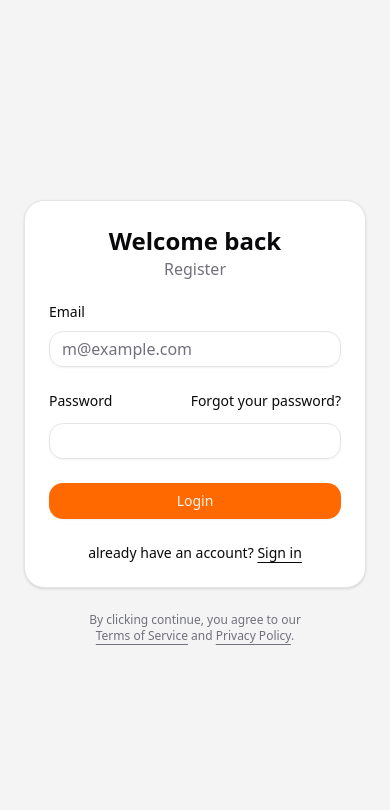
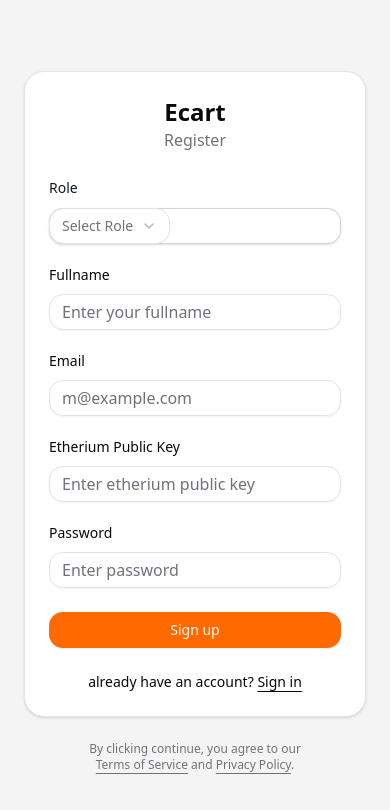
Before and after one commit to nanigopal0/decentralized-marketplace, a React (Vite) app in the folder frontend/: page /register in a window 390 px wide. Shown: the top 810 px of the page. Built offline with nearby package versions, Linux system fonts and the light colour scheme.

Commit message:
register page added

```diff
--- a/frontend/src/App.jsx
+++ b/frontend/src/App.jsx
@@ -15,15 +15,10 @@ import UpdateUser from "./pages/mainpages/UpdateUser";
 import Home from "./pages/buyerPages/Home";
 import MyOrders from "./pages/buyerPages/MyOrders";
 import LandingPage from "./pages/mainpages/LandingPage";
-import {isAuthenticated} from "./store/slices/userSlice";
-
+import { useSelector } from "react-redux";
 
 function App() {
-
-
-  console.log(isAuthenticated);
-
-
+  const {isAuthenticated } = useSelector((state) => state.user)
   return (
     <>
       <Router>
--- a/frontend/src/pages/mainpages/Register.jsx
+++ b/frontend/src/pages/mainpages/Register.jsx
@@ -5,11 +5,43 @@ import { Input } from "@/components/ui/input"
 import { Label } from "@/components/ui/label"
 import "../../App.css"
 import { Link } from "react-router-dom"
+import { useState } from "react"
+import { useDispatch, useSelector } from "react-redux"
+import { register } from "../../../store/slices/userSlice"
+import {
+  Select,
+  SelectContent,
+  SelectItem,
+  SelectTrigger,
+  SelectValue,
+} from "@/components/ui/select";
 
-export default  function Register({
-  className,
-  ...props
-}) {
+export default  function Register({className,...props}) {
+
+  const [fullname , setFullname] = useState('')
+  const [email , setEmail] = useState('')
+  const [password , setPassword] = useState('')
+  const [role , setRole] = useState('')
+  const [etheriumPublicKey , setEtheriumPublicKey] = useState('')
+
+  const dispatch = useDispatch()
+  const {loading , error , message} = useSelector((state) => state.user)
+
+  const handleRegister = async() => {
+    const formdata = new FormData()
+    formdata.append("fullname" , fullname )
+    formdata.append("email" , email )
+    formdata.append("password" , password )
+    formdata.append("role" , role )
+    formdata.append("etheriumPublicKey" , etheriumPublicKey )
+    dispatch(register(formdata))
+    setEmail('')
+    setFullname('')
+    setPassword('')
+    setRole('')
+    setEtheriumPublicKey('')
+  }
+
   return (
     (
     <div className="flex min-h-svh flex-col items-center justify-center bg-muted p-6 md:p-10">
@@ -17,62 +49,56 @@ export default  function Register({
     <div className={cn("flex flex-col gap-6", className)} {...props}>
       <Card className="overflow-hidden p-0">
         <CardContent className="grid p-0 md:grid-cols-2">
-          <form className="p-6 md:p-8">
+          <form className="p-6 md:p-8" onSubmit={handleRegister}>
             <div className="flex flex-col gap-6">
               <div className="flex flex-col items-center text-center">
-                <h1 className="text-2xl font-bold">Welcome back</h1>
+                <h1 className="text-2xl font-bold">Ecart</h1>
                 <p className="text-muted-foreground text-balance">
                   Register
                 </p>
+              </div>
+              <div className="w-full sm:col-span-4">
+                <Label className="block text-sm font-medium leading-6 text-gray-900">
+                  Role
+                </Label>
+                <div className="mt-2">
+                  <div className="flex rounded-md shadow-sm ring-1 ring-inset ring-gray-300 focus-within:ring-2 focus-within:ring-inset focus-within:ring-indigo-600">
+                    <Select
+                      value={role}
+                      onValueChange={(selectedValue) =>
+                        setRole(selectedValue)
+                      }
+                    >
+                      <SelectTrigger>
+                        <SelectValue placeholder="Select Role" />
+                      </SelectTrigger>
+                      <SelectContent>
+                        <SelectItem value="Buyer">Buyer</SelectItem>
+                        <SelectItem value="Seller">Seller</SelectItem>
+                      </SelectContent>
+                    </Select>
+                  </div>
+                </div>
+              </div>
+              <div className="grid gap-3">
+                <Label htmlFor="fullname">Fullname</Label>
+                <Input id="fullname" type="fullname" placeholder="Enter your fullname " required />
               </div>
               <div className="grid gap-3">
                 <Label htmlFor="email">Email</Label>
                 <Input id="email" type="email" placeholder="m@example.com" required />
               </div>
               <div className="grid gap-3">
-                <div className="flex items-center">
-                  <Label htmlFor="password">Password</Label>
-                  <a href="#" className="ml-auto text-sm underline-offset-2 hover:underline">
-                    Forgot your password?
-                  </a>
-                </div>
-                <Input id="password" type="password" required />
+                <Label htmlFor="etheriumPublicKey">Etherium Public Key</Label>
+                <Input id="etheriumPublicKey" type="text" placeholder="Enter etherium public key" required />
+              </div>
+              <div className="grid gap-3">
+                <Label htmlFor="password">Password</Label>
+                <Input id="password" type="password" placeholder="Enter password" required />
               </div>
               <Button type="submit" className="w-full">
-                Login
+                Sign up
               </Button>
-              {/* <div
-                className="after:border-border relative text-center text-sm after:absolute after:inset-0 after:top-1/2 after:z-0 after:flex after:items-center after:border-t">
-                <span className="bg-card text-muted-foreground relative z-10 px-2">
-                  Or continue with
-                </span>
-              </div>
-              <div className="grid grid-cols-3 gap-4">
-                <Button variant="outline" type="button" className="w-full">
-                  <svg xmlns="http://www.w3.org/2000/svg" viewBox="0 0 24 24">
-                    <path
-                      d="M12.152 6.896c-.948 0-2.415-1.078-3.96-1.04-2.04.027-3.91 1.183-4.961 3.014-2.117 3.675-.546 9.103 1.519 12.09 1.013 1.454 2.208 3.09 3.792 3.039 1.52-.065 2.09-.987 3.935-.987 1.831 0 2.35.987 3.96.948 1.637-.026 2.676-1.48 3.676-2.948 1.156-1.688 1.636-3.325 1.662-3.415-.039-.013-3.182-1.221-3.22-4.857-.026-3.04 2.48-4.494 2.597-4.559-1.429-2.09-3.623-2.324-4.39-2.376-2-.156-3.675 1.09-4.61 1.09zM15.53 3.83c.843-1.012 1.4-2.427 1.245-3.83-1.207.052-2.662.805-3.532 1.818-.78.896-1.454 2.338-1.273 3.714 1.338.104 2.715-.688 3.559-1.701"
-                      fill="currentColor" />
-                  </svg>
-                  <span className="sr-only">Login with Apple</span>
-                </Button>
-                <Button variant="outline" type="button" className="w-full">
-                  <svg xmlns="http://www.w3.org/2000/svg" viewBox="0 0 24 24">
-                    <path
-                      d="M12.48 10.92v3.28h7.84c-.24 1.84-.853 3.187-1.787 4.133-1.147 1.147-2.933 2.4-6.053 2.4-4.827 0-8.6-3.893-8.6-8.72s3.773-8.72 8.6-8.72c2.6 0 4.507 1.027 5.907 2.347l2.307-2.307C18.747 1.44 16.133 0 12.48 0 5.867 0 .307 5.387.307 12s5.56 12 12.173 12c3.573 0 6.267-1.173 8.373-3.36 2.16-2.16 2.84-5.213 2.84-7.667 0-.76-.053-1.467-.173-2.053H12.48z"
-                      fill="currentColor" />
-                  </svg>
-                  <span className="sr-only">Login with Google</span>
-                </Button>
-                <Button variant="outline" type="button" className="w-full">
-                  <svg xmlns="http://www.w3.org/2000/svg" viewBox="0 0 24 24">
-                    <path
-                      d="M6.915 4.03c-1.968 0-3.683 1.28-4.871 3.113C.704 9.208 0 11.883 0 14.449c0 .706.07 1.369.21 1.973a6.624 6.624 0 0 0 .265.86 5.297 5.297 0 0 0 .371.761c.696 1.159 1.818 1.927 3.593 1.927 1.497 0 2.633-.671 3.965-2.444.76-1.012 1.144-1.626 2.663-4.32l.756-1.339.186-.325c.061.1.121.196.183.3l2.152 3.595c.724 1.21 1.665 2.556 2.47 3.314 1.046.987 1.992 1.22 3.06 1.22 1.075 0 1.876-.355 2.455-.843a3.743 3.743 0 0 0 .81-.973c.542-.939.861-2.127.861-3.745 0-2.72-.681-5.357-2.084-7.45-1.282-1.912-2.957-2.93-4.716-2.93-1.047 0-2.088.467-3.053 1.308-.652.57-1.257 1.29-1.82 2.05-.69-.875-1.335-1.547-1.958-2.056-1.182-.966-2.315-1.303-3.454-1.303zm10.16 2.053c1.147 0 2.188.758 2.992 1.999 1.132 1.748 1.647 4.195 1.647 6.4 0 1.548-.368 2.9-1.839 2.9-.58 0-1.027-.23-1.664-1.004-.496-.601-1.343-1.878-2.832-4.358l-.617-1.028a44.908 44.908 0 0 0-1.255-1.98c.07-.109.141-.224.211-.327 1.12-1.667 2.118-2.602 3.358-2.602zm-10.201.553c1.265 0 2.058.791 2.675 1.446.307.327.737.871 1.234 1.579l-1.02 1.566c-.757 1.163-1.882 3.017-2.837 4.338-1.191 1.649-1.81 1.817-2.486 1.817-.524 0-1.038-.237-1.383-.794-.263-.426-.464-1.13-.464-2.046 0-2.221.63-4.535 1.66-6.088.454-.687.964-1.226 1.533-1.533a2.264 2.264 0 0 1 1.088-.285z"
-                      fill="currentColor" />
-                  </svg>
-                  <span className="sr-only">Login with Meta</span>
-                </Button>
-              </div> */}
               <div className="text-center text-sm">
                 already have an account?{" "}
                 <Link to={"/login"} className="underline underline-offset-4">
@@ -83,7 +109,7 @@ export default  function Register({
           </form>
           <div className="bg-muted relative hidden md:block">
             <img
-              src="/vite.svg"
+              src=""
               alt="Image"
               className="absolute inset-0 h-full w-full object-cover dark:brightness-[0.2] dark:grayscale" />
           </div>
--- a/frontend/store/slices/userSlice.js
+++ b/frontend/store/slices/userSlice.js
@@ -28,6 +28,20 @@ const userSlice = createSlice({
             state.loading = false,
             state.isAuthenticated = false,
             state.user = {},
+            state.error = action.payload
+        },
+        registerRequest(state,action){
+            state.loading = true,
+            state.error = null
+        },
+        registerSuccess(state,action){
+            state.loading = false,
+            state.message = action.payload,
+            state.error = null
+        },
+        registerFailed(state,action){
+            state.loading = false,
+            state.message = state.message,
             state.error = action.payload
         },
         loadUserRequest(state,action){
@@ -128,6 +142,25 @@ export const login = (email,password) => async(dispatch) => {
     }
 }
 
+export const register = (registerData) => async(dispatch) => {
+    dispatch(userSlice.actions.registerRequest())
+    try{
+        const {data} = await axios.post(`` , registerData ,
+            {
+                withCredentials: true,
+                headers: { "Content-Type" : "application/json"}
+            }
+        )
+        console.log(data);
+        dispatch(userSlice.actions.registerSuccess(data))
+        dispatch(userSlice.actions.clearAllErrors(data))
+
+    }catch(error){
+        dispatch(userSlice.actions.registerFailed(error.response.data.message))
+        console.log(error);
+    }
+}
+
 export const getUser = () => async(dispatch) => {
     dispatch(userSlice.actions.loadUserRequest())
     try {
```
Also changed, not shown: frontend/src/pages/sellerPages/AddProduct.jsx (+0 -43 lines).
